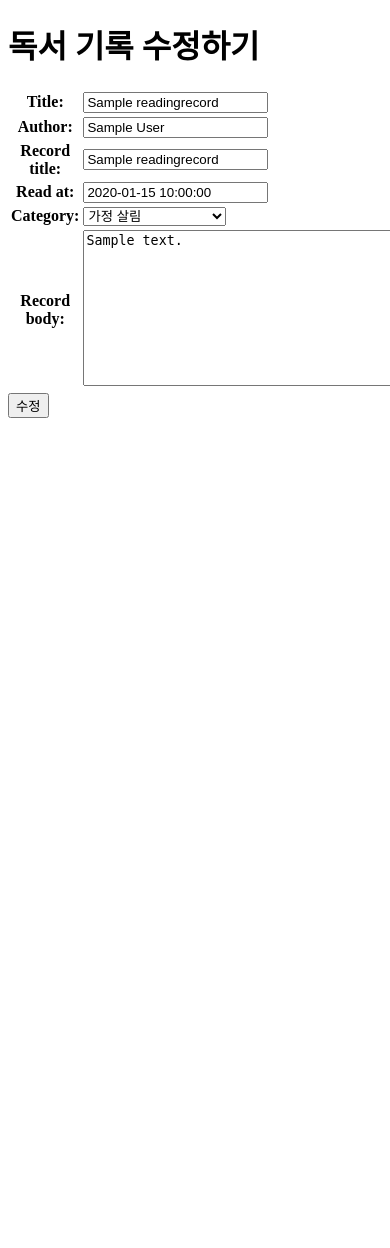
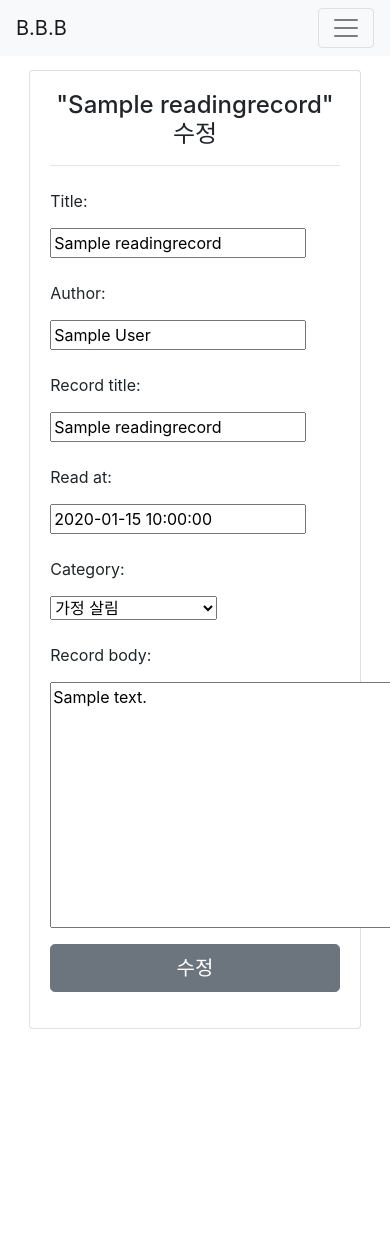
Before and after one commit to xyz-wr/B.B.B, a Django app: page /records/edit/1 in a window 390 px wide; the page is wider, and only the part inside the window is pictured. Before the commit the page ends 418 px from the top of that part, so only its background shows below. Run offline with Django 3.2, Linux system fonts and the light colour scheme; a user stored in the database is signed in; tables that the repository leaves empty hold one stand-in row (values such as "Sample post"); some libraries are stand-ins or nearby versions.

Commit message:
edit css 적용

```diff
--- a/bookbank/templates/edit.html
+++ b/bookbank/templates/edit.html
@@ -1,22 +1,48 @@
+{% extends 'base.html' %}
+{% load bootstrap4 %}
+
+{% block container %}
+{% load fontawesome_5 %}
+
 <!DOCTYPE html>
 <html lang="en">
+
 <head>
     <meta charset="UTF-8">
     <meta name="viewport" content="width=device-width, initial-scale=1.0">
-    <title>독서 기록 수정하기</title>
+    <title>수정</title>
+    <style>
+        .card {
+            width: 85%;
+            text-align: center;
+            margin: 5% auto;
+        }
+    </style>
 </head>
+
 <body>
-    <h1>
-        독서 기록 수정하기
-    </h1>
+    {% include 'nav.html' %}
 
-    <form action="{%url 'record_update' record_id %}" method="POST" enctype="multipart/form-data">
-        {% csrf_token %}
-        <table>
-            {{form.as_table}}
-        </table>
-        <button type="submit" class="btn btn-secondary btn-lg btn-block">수정</button>
-    </form>
+    <div class="card">
+        <div class="card-body">
+            <h4 class="card-title"> "{{form.title.value}}" 수정</h4>
+            <hr>
+            <form action="{%url 'record_update' record_id %}" method="POST" enctype="multipart/form-data">
+                {% csrf_token %}
+                {% for field in form %}
+                <div class="form-group row" style="text-align: left;">
+                    <label for="inputPassword" class="col-sm-2 col-form-label"> {{ field.label_tag }}</label>
+                    <div class="col-sm-10"> {{ field }} </div>
+                </div>
+                {% endfor %}
+                <button type="submit" class="btn btn-secondary btn-lg btn-block">수정</button>
+            </form>
 
+        </div>
+    </div>
+
+    {%include 'footer.html'%}
 </body>
+
 </html>
+{% endblock %}
```
